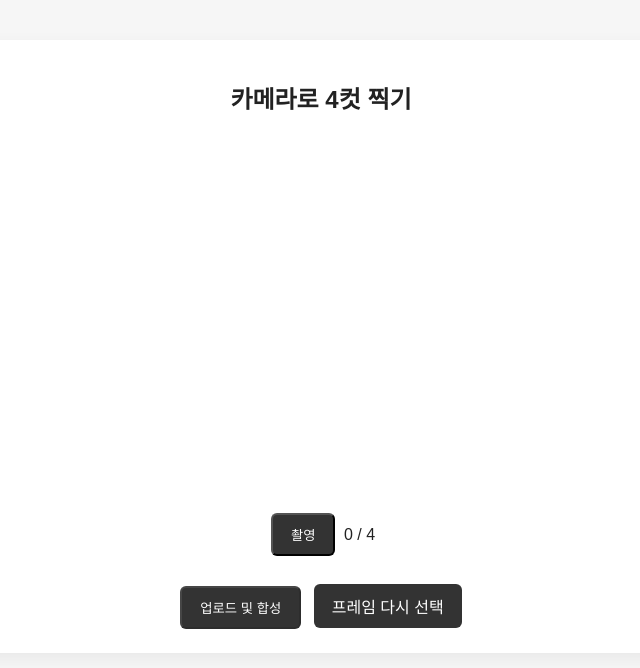
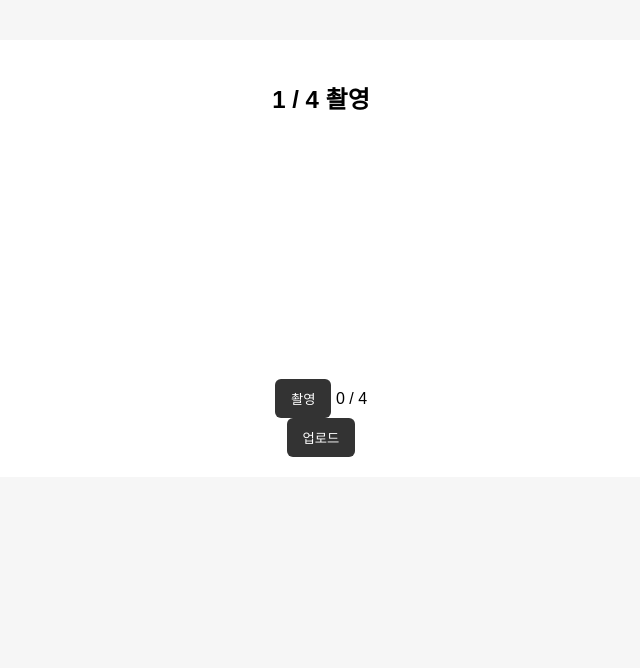
Before and after one commit to jabcho0526/-, a Flask app: page /camera in a window 1280 px wide. Shown: the top 668 px of the page, without its empty margins (319-959 px from the left). Run offline with Flask 3, Linux system fonts and the light colour scheme.

Commit message:
Add files via upload

```diff
--- a/인생네컷 진짜 진짜/app.py
+++ b/인생네컷 진짜 진짜/app.py
@@ -14,11 +14,17 @@ def main():
 def frame():
     frames = []
     frame_dir = os.path.join(app.static_folder, 'frames')
+
     if os.path.exists(frame_dir):
-        frames = [f for f in os.listdir(frame_dir) if f.lower().endswith(('.png', '.jpg', '.jpeg'))]
+        frames = [
+            d for d in os.listdir(frame_dir)
+            if os.path.isdir(os.path.join(frame_dir, d))
+        ]
+
     if request.method == 'POST':
-        selected = request.form.get('frame') or ''
+        selected = request.form.get('frame')
         return redirect(url_for('camera', frame=selected))
+
     return render_template('frame.html', frames=frames)
 
 @app.route('/camera')
@@ -30,95 +36,80 @@ def camera():
 def upload():
     try:
         data = request.get_json()
-        if not data:
-            return jsonify({'error': 'No JSON data received'}), 400
-
         images = data.get('images', [])
         frame_name = data.get('frame', '')
 
-        if not images:
-            return jsonify({'error': 'No images received'}), 400
-
         imgs = []
         for img_b64 in images:
-            header, encoded = img_b64.split(',', 1)
+            _, encoded = img_b64.split(',', 1)
             binary = base64.b64decode(encoded)
             img = Image.open(io.BytesIO(binary)).convert('RGB')
+            img = img.resize((1920, 1080))
             imgs.append(img)
 
-        w, h = imgs[0].size
-        for i in range(len(imgs)):
-            if imgs[i].size != (w, h):
-                imgs[i] = imgs[i].resize((w, h))
+        for idx, img in enumerate(imgs):
+            pose_path = os.path.join(
+                app.static_folder,
+                'frames',
+                frame_name,
+                f'pose{idx+1}.png'
+            )
+            if os.path.exists(pose_path):
+                pose = Image.open(pose_path).convert('RGBA')
+                pose = pose.resize(img.size)
+                img = img.convert('RGBA')
+                img = Image.alpha_composite(img, pose)
+                imgs[idx] = img.convert('RGB')
 
-        margin = 40
+        w, h = 1920, 1080
         spacing = 60
         footer_height = 180
 
-        result_h = footer_height + (h * len(imgs)) + (spacing * (len(imgs) - 1)) + spacing
-        result_w = w + margin * 2
+        result_h = footer_height + (h * 4) + (spacing * 4)
+        result_w = w + 80
 
         result = Image.new('RGB', (result_w, result_h), (255, 255, 255))
         draw = ImageDraw.Draw(result)
 
-        y_offset = spacing
+        y = spacing
         for img in imgs:
             x = (result_w - w) // 2
-            result.paste(img, (x, y_offset))
-            y_offset += h + spacing
+            result.paste(img, (x, y))
+            y += h + spacing
 
         footer_text = datetime.now().strftime("%Y.%m.%d  |  OnAir")
         try:
-            font_info = ImageFont.truetype("arial.ttf", 56)
+            font = ImageFont.truetype("arial.ttf", 56)
         except:
-            font_info = ImageFont.load_default()
+            font = ImageFont.load_default()
 
-        bbox_f = draw.textbbox((0, 0), footer_text, font=font_info)
-        fw = bbox_f[2] - bbox_f[0]
-
+        fw = draw.textbbox((0, 0), footer_text, font=font)[2]
         draw.text(
-            ((result_w - fw) / 2, result_h - footer_height + 50),
+            ((result_w - fw) // 2, result_h - footer_height + 50),
             footer_text,
-            fill=(100, 100, 100),
-            font=font_info
+            fill=(120, 120, 120),
+            font=font
         )
 
-        if frame_name:
-            frame_path = os.path.join(app.static_folder, 'frames', frame_name)
-            if os.path.exists(frame_path):
-                frame_img = Image.open(frame_path).convert('RGBA')
-                frame_img = frame_img.resize(result.size)
-                result = result.convert('RGBA')
-                result = Image.alpha_composite(result, frame_img)
-                result = result.convert('RGB')
+        target_w, target_h = 1181 * 2, 1748 * 2
+        canvas = Image.new("RGB", (target_w, target_h), (255, 255, 255))
+        result.thumbnail((target_w, target_h), Image.LANCZOS)
 
-        #인화지(1181×1748px) 고려함
-        target_w, target_h = 1181*2, 1748*2
-        canvas = Image.new("RGB", (target_w, target_h), (255, 255, 255))
-
-        result.thumbnail((target_w, target_h), Image.LANCZOS)
-        # 중앙 배치
         x = (target_w - result.width) // 2
         y = (target_h - result.height) // 2
         canvas.paste(result, (x, y))
 
-        result = canvas
+        out_path = os.path.join(app.config['UPLOAD_FOLDER'], 'result.jpg')
+        canvas.save(out_path, 'JPEG', quality=90)
 
-        # 저장
-        out_path = os.path.join(app.config['UPLOAD_FOLDER'], 'result.jpg')
-        result.save(out_path, format='JPEG', quality=90)
-
-        return jsonify({'result_url': '/' + out_path})
+        return jsonify({'result_url': '/static/result.jpg'})
 
     except Exception as e:
-        print("Error:", e)
         return jsonify({'error': str(e)}), 500
-
 
 @app.route('/result')
 def result():
     return render_template('result.html', ts=int(datetime.now().timestamp()))
 
-
 if __name__ == '__main__':
-    app.run(debug=True)
+    app.run(debug=True, host="0.0.0.0", port=5000)
--- a/인생네컷 진짜 진짜/static/css/style.css
+++ b/인생네컷 진짜 진짜/static/css/style.css
@@ -1,52 +1,62 @@
 body {
-  font-family: Arial, Helvetica, sans-serif;
+  font-family: Arial;
   background: #f6f6f6;
-  color: #222;
 }
 
 .center {
   max-width: 800px;
   margin: 40px auto;
+  background: white;
+  padding: 20px;
   text-align: center;
-  padding: 20px;
-  background: #fff;
   border-radius: 8px;
-  box-shadow: 0 6px 18px rgba(0,0,0,.06);
 }
 
 .btn {
+  background: #333;
+  color: white;
+  padding: 10px 16px;
+  border-radius: 6px;
+  border: none;
+  cursor: pointer;
+}
+
+.camera-wrap {
+  position: relative;
   display: inline-block;
-  padding: 10px 18px;
-  background: #333;
-  color: #fff;
-  text-decoration: none;
-  border-radius: 6px;
-  margin: 4px;
-  cursor: pointer;
+}
+
+video {
+  width: 480px;
+}
+
+#poseOverlay {
+  position: absolute;
+  top: 0;
+  left: 0;
+  width: 480px;
+  pointer-events: none;
+  opacity: 0.85;
+}
+
+#countdown {
+  position: absolute;
+  top: 0;
+  left: 0;
+  width: 480px;
+  height: 100%;
+  display: none;
+  align-items: center;
+  justify-content: center;
+  font-size: 120px;
+  font-weight: bold;
+  color: white;
+  background: rgba(0,0,0,0.3);
+  pointer-events: none;
 }
 
 .frames {
   display: flex;
-  flex-wrap: wrap;
-  gap: 10px;
+  gap: 12px;
   justify-content: center;
 }
-
-.frame-item {
-  display: block;
-}
-
-.frame-item img {
-  width: 180px;
-  height: auto;
-  border: 2px solid #ddd;
-  border-radius: 6px;
-}
-
-#thumbs img {
-  border: 2px solid #ccc;
-}
-
-#controls {
-  margin-top: 10px;
-}
--- a/인생네컷 진짜 진짜/static/js/camera.js
+++ b/인생네컷 진짜 진짜/static/js/camera.js
@@ -4,68 +4,84 @@
   const uploadBtn = document.getElementById('uploadBtn');
   const countSpan = document.getElementById('count');
   const thumbs = document.getElementById('thumbs');
+  const poseOverlay = document.getElementById('poseOverlay');
+  const stepText = document.getElementById('stepText');
+  const countdownEl = document.getElementById('countdown');
 
-  let stream = null;
-  try{
-    stream = await navigator.mediaDevices.getUserMedia({ video: true, audio: false });
-    video.srcObject = stream;
-  }catch(err){
-    alert('카메라 접근 실패: ' + err.message);
-    return;
-  }
+  const stream = await navigator.mediaDevices.getUserMedia({ video: true });
+  video.srcObject = stream;
 
   const captures = [];
+  let step = 0;
+  let isCounting = false;
+
+  function updatePose(){
+    poseOverlay.src = `/static/frames/${SELECTED_FRAME}/pose${step + 1}.png`;
+    stepText.textContent = `${step + 1} / 4 촬영`;
+  }
 
   function updateUI(){
     countSpan.textContent = `${captures.length} / 4`;
     thumbs.innerHTML = '';
-    captures.forEach((b64, idx) => {
+    captures.forEach(b64 => {
       const img = document.createElement('img');
       img.src = b64;
-      img.style.width = '120px';
+      img.style.width = '100px';
       img.style.margin = '4px';
       thumbs.appendChild(img);
     });
     uploadBtn.disabled = captures.length !== 4;
   }
 
-  captureBtn.addEventListener('click', ()=>{
-    if(captures.length >= 4) return;
-    const w = video.videoWidth;
-    const h = video.videoHeight;
-    const canvas = document.createElement('canvas');
-    canvas.width = w;
-    canvas.height = h;
-    const ctx = canvas.getContext('2d');
-    ctx.drawImage(video, 0, 0, w, h);
-    const data = canvas.toDataURL('image/jpeg', 0.9);
-    captures.push(data);
+  function takePhoto(){
+    const c = document.createElement('canvas');
+    c.width = video.videoWidth;
+    c.height = video.videoHeight;
+    c.getContext('2d').drawImage(video, 0, 0);
+    captures.push(c.toDataURL('image/jpeg', 0.9));
+
+    step++;
     updateUI();
-  });
 
-  uploadBtn.addEventListener('click', async ()=>{
-    if(captures.length !== 4) return;
-    uploadBtn.textContent = '업로드 중...';
-    uploadBtn.disabled = true;
-    try{
-      const res = await fetch('/upload', {
-        method: 'POST',
-        headers: {'Content-Type':'application/json'},
-        body: JSON.stringify({ images: captures, frame: SELECTED_FRAME })
-      });
-      const j = await res.json();
-      if(j.result_url){
-        window.location.href = '/result';
-      }else{
-        alert('서버 에러');
+    if(step < 4){
+      updatePose();
+    } else {
+      poseOverlay.style.display = 'none';
+    }
+  }
+
+  function startCountdown(){
+    if(isCounting || step >= 4) return;
+    isCounting = true;
+
+    let count = 0;
+    countdownEl.style.display = 'flex';
+    countdownEl.textContent = count;
+
+    const timer = setInterval(() => {
+      count--;
+      if(count > 0){
+        countdownEl.textContent = count;
+      } else {
+        clearInterval(timer);
+        countdownEl.style.display = 'none';
+        takePhoto();
+        isCounting = false;
       }
-    }catch(e){
-      alert('업로드 실패: '+ e.message);
-    }finally{
-      uploadBtn.textContent = '업로드 및 합성';
-      uploadBtn.disabled = false;
-    }
-  });
+    }, 1000);
+  }
 
+  captureBtn.onclick = startCountdown;
+
+  uploadBtn.onclick = async () => {
+    await fetch('/upload', {
+      method: 'POST',
+      headers: {'Content-Type':'application/json'},
+      body: JSON.stringify({ images: captures, frame: SELECTED_FRAME })
+    });
+    location.href = '/result';
+  };
+
+  updatePose();
   updateUI();
 })();
--- a/인생네컷 진짜 진짜/templates/camera.html
+++ b/인생네컷 진짜 진짜/templates/camera.html
@@ -2,13 +2,19 @@
 <html>
 <head>
   <meta charset="utf-8">
-  <title>카메라 촬영</title>
+  <title>촬영</title>
   <link rel="stylesheet" href="/static/css/style.css">
 </head>
 <body>
   <div class="center">
-    <h2>카메라로 4컷 찍기</h2>
-    <video id="video" autoplay playsinline width="480" height="360"></video>
+    <h2 id="stepText">1 / 4 촬영</h2>
+
+    <div class="camera-wrap">
+      <video id="video" autoplay playsinline></video>
+      <img id="poseOverlay">
+      <div id="countdown">3</div>
+    </div>
+
     <div id="controls">
       <button id="captureBtn" class="btn">촬영</button>
       <span id="count">0 / 4</span>
@@ -16,10 +22,7 @@
 
     <div id="thumbs"></div>
 
-    <div style="margin-top:20px;">
-      <button id="uploadBtn" class="btn" disabled>업로드 및 합성</button>
-      <a href="/frame" class="btn">프레임 다시 선택</a>
-    </div>
+    <button id="uploadBtn" class="btn" disabled>업로드</button>
   </div>
 
   <script>
```
Also changed, not shown: 인생네컷 진짜 진짜/templates/frame.html (+7 -7 lines), 인생네컷 진짜 진짜/static/frames/문혜경 선생님/pose1.png (added), 인생네컷 진짜 진짜/static/frames/이현/pose1.png (added), 인생네컷 진짜 진짜/static/result.jpg.
